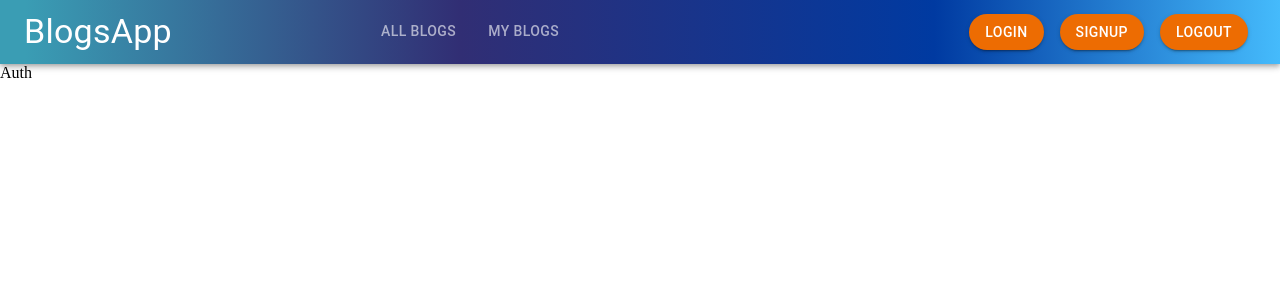
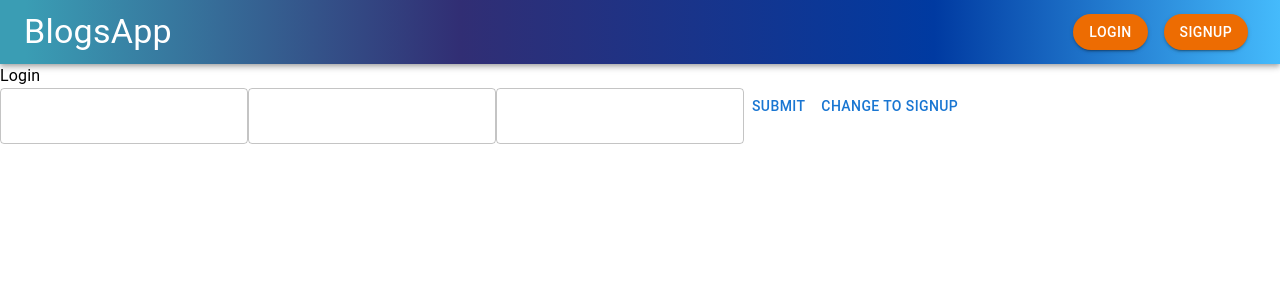
Before and after one commit to attainu/capstone-project-dharm-singh-au26, a React (Create React App) app in the folder frontend/: page /auth in a window 1280 px wide. Shown: the top 300 px of the page. Built offline with nearby package versions, Linux system fonts and the light colour scheme.

Commit message:
Hader File is completed

```diff
--- a/frontend/package.json
+++ b/frontend/package.json
@@ -6,11 +6,13 @@
     "@emotion/react": "^11.9.3",
     "@emotion/styled": "^11.9.3",
     "@mui/material": "^5.8.6",
+    "@reduxjs/toolkit": "^1.8.2",
     "@testing-library/jest-dom": "^5.16.4",
     "@testing-library/react": "^13.3.0",
     "@testing-library/user-event": "^13.5.0",
     "react": "^18.2.0",
     "react-dom": "^18.2.0",
+    "react-redux": "^8.0.2",
     "react-router-dom": "^6.3.0",
     "react-scripts": "5.0.1",
     "web-vitals": "^2.1.4"
--- a/frontend/src/App.js
+++ b/frontend/src/App.js
@@ -6,8 +6,11 @@ import Blogs from "./components/Blogs";
 import UserBlogs from "./components/UserBlogs";
 import BlogDetail from "./components/BlogDetail";
 import AddBlog from "./components/AddBlog";
+import { useSelector } from "react-redux";
 
 function App() {
+  const isLoggedIn = useSelector((state) => state.isLoggedIn);
+  console.log(isLoggedIn);
   return (
     <React.Fragment>
       <header>
--- a/frontend/src/components/Auth.js
+++ b/frontend/src/components/Auth.js
@@ -1,7 +1,21 @@
+import { Box, Button, TextField, Typography } from "@mui/material";
 import React from "react";
 
 const Auth = () => {
-  return <div>Auth</div>;
+  return (
+    <div>
+      <form>
+        <Box>
+          <Typography>Login</Typography>
+          <TextField />
+          <TextField />
+          <TextField />
+          <Button>Submit</Button>
+          <Button>Change To SignUp</Button>
+        </Box>
+      </form>
+    </div>
+  );
 };
 
 export default Auth;
--- a/frontend/src/components/Header.js
+++ b/frontend/src/components/Header.js
@@ -1,5 +1,6 @@
 import React, { useState } from "react";
 import { Link } from "react-router-dom";
+import { useSelector } from "react-redux";
 
 import {
   AppBar,
@@ -12,6 +13,8 @@ import {
 } from "@mui/material";
 
 const Header = () => {
+  const isLoggedIn = useSelector((state) => state.isLoggedIn);
+
   const [value, setValue] = useState();
   return (
     <AppBar
@@ -23,6 +26,8 @@ const Header = () => {
     >
       <Toolbar>
         <Typography variant="h4">BlogsApp</Typography>
+
+        {isLoggedIn && (
           <Box display="flex" marginLeft={"auto"} marginRight={"auto"}>
             <Tabs
               textColor="inherit"
@@ -33,7 +38,11 @@ const Header = () => {
               <Tab LinkComponent={Link} to="/myBlogs" label="My Blogs" />
             </Tabs>
           </Box>
+        )}
+
         <Box display="flex" marginLeft="auto">
+          {!isLoggedIn && (
+            <>
               <Button
                 LinkComponent={Link}
                 to="/auth"
@@ -52,6 +61,9 @@ const Header = () => {
               >
                 Signup
               </Button>
+            </>
+          )}
+          {isLoggedIn && (
             <Button
               LinkComponent={Link}
               to="/auth"
@@ -61,6 +73,7 @@ const Header = () => {
             >
               LogOut
             </Button>
+          )}
         </Box>
       </Toolbar>
     </AppBar>
--- a/frontend/src/index.js
+++ b/frontend/src/index.js
@@ -1,16 +1,20 @@
 import React from "react";
-import ReactDOM from "react-dom/client";
+import ReactDOM from "react-dom";
 import "./index.css";
 import App from "./App";
 import { BrowserRouter } from "react-router-dom";
+import { Provider } from "react-redux";
+import { store } from "./store";
 
-const root = ReactDOM.createRoot(document.getElementById("root"));
-root.render(
+ReactDOM.render(
   <React.StrictMode>
     <BrowserRouter>
-      <App />
+      <Provider store={store}>
+        <App />
+      </Provider>
     </BrowserRouter>
-  </React.StrictMode>
+  </React.StrictMode>,
+  document.getElementById("root")
 );
 
 // If you want to start measuring performance in your app, pass a function
--- /dev/null
+++ b/frontend/src/store/index.js
@@ -0,0 +1,17 @@
+import { createSlice, configureStore } from "@reduxjs/toolkit";
+const authSlice = createSlice({
+  name: "auth",
+  initialState: { isLoggedIn: false },
+  reducer: {
+    login(state) {
+      state.isLoggedIn = true;
+    },
+    logout(state) {
+      state.isLoggedIn = false;
+    },
+  },
+});
+export const authActions = authSlice.actions;
+export const store = configureStore({
+  reducer: authSlice.reducer,
+});
```
Also changed, not shown: 1 other file (tests, documents, lock files or other folders). Lines whose indentation alone changed are shown as unchanged.
